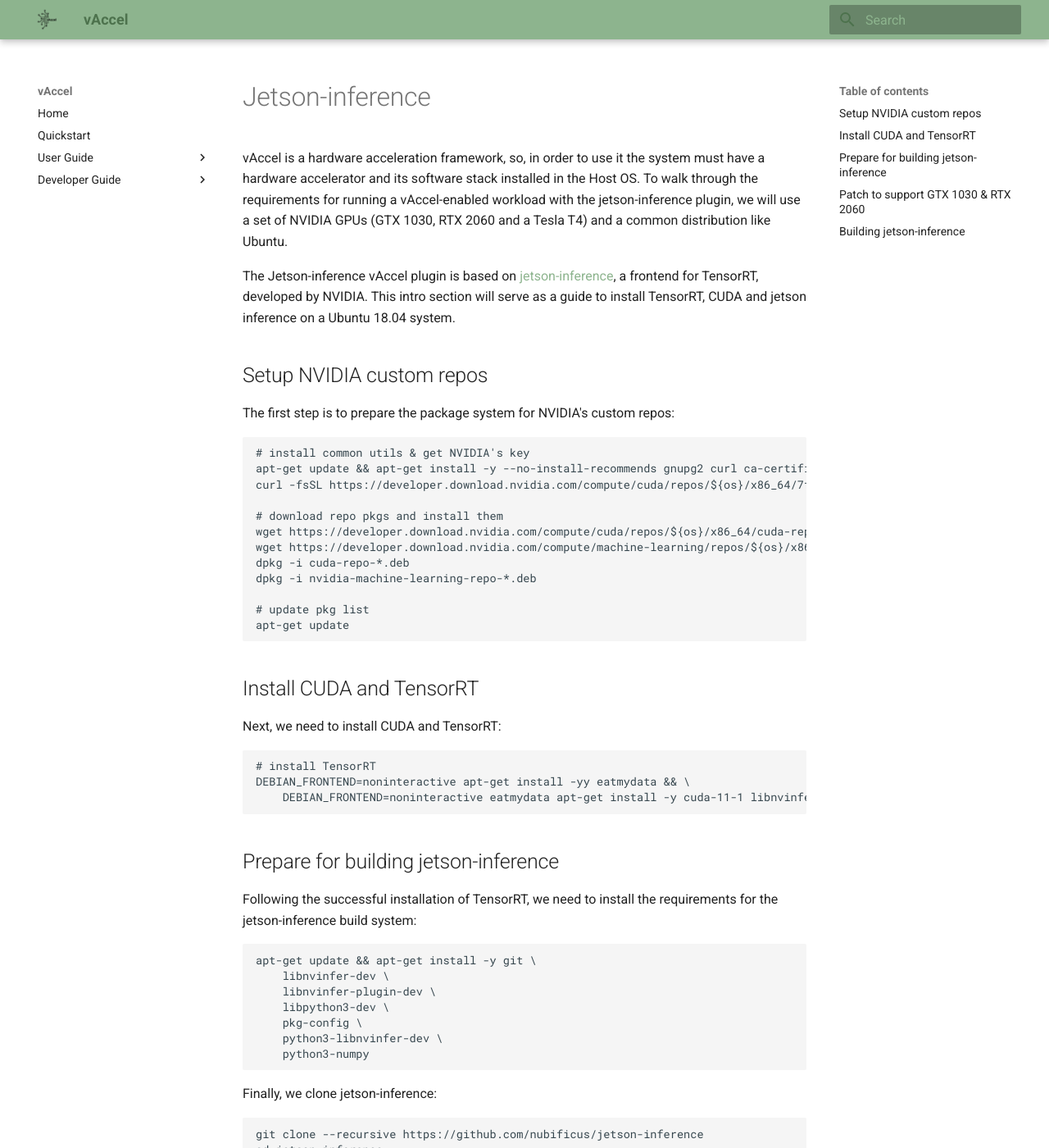
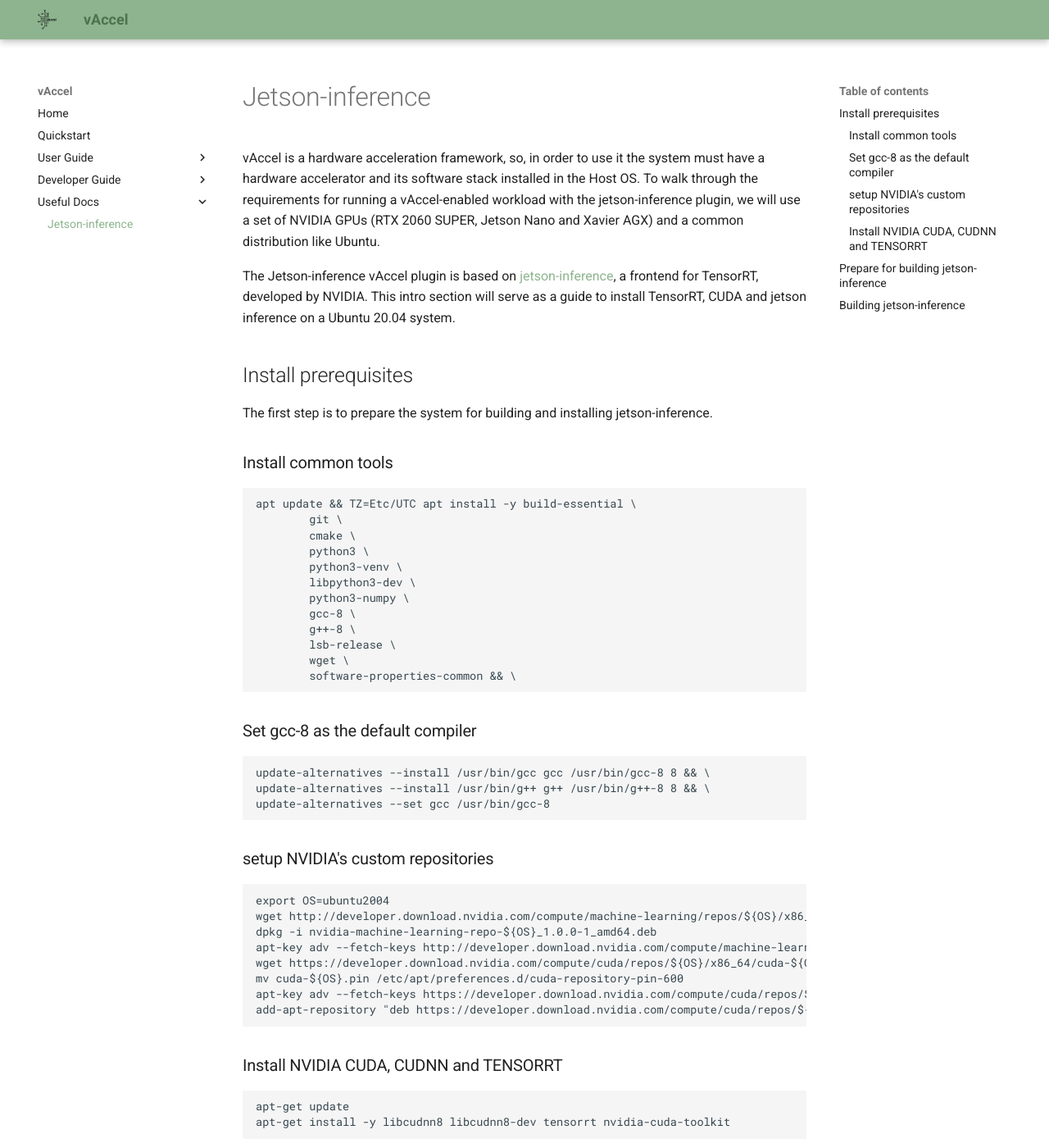
Before and after one commit to nubificus/vaccel-docs, an MkDocs documentation site: the page built from docs/jetson.md, in a window 1280 px wide and 1400 px high. Shown: the whole window at 82% size. Built offline with MkDocs 1.6.1 and Material for MkDocs 9.7.7, drawn with Linux system fonts in a browser that asks for light colours; some of the changed text lies outside the part shown.

Commit message:
add index files for each category, requires section-index plugin
Signed-off-by: Anastassios Nanos <ananos@nubificus.co.uk>

````diff
--- a/docs/jetson.md
+++ b/docs/jetson.md
@@ -3,124 +3,85 @@
 vAccel is a hardware acceleration framework, so, in order to use it the system
 must have a hardware accelerator and its software stack installed in the Host
 OS. To walk through the requirements for running a vAccel-enabled workload with
-the jetson-inference plugin, we will use a set of NVIDIA GPUs (GTX 1030,
-RTX 2060 and a Tesla T4) and a common distribution like Ubuntu.
+the jetson-inference plugin, we will use a set of NVIDIA GPUs (RTX 2060 SUPER,
+Jetson Nano and Xavier AGX) and a common distribution like Ubuntu.
 
 The Jetson-inference vAccel plugin is based on
-[jetson-inference](https://github.com/), a frontend for TensorRT, developed by
-NVIDIA. This intro section will serve as a guide to install TensorRT, CUDA and
-jetson inference on a Ubuntu 18.04 system.
+[jetson-inference](https://github.com/dusty-nv/jetson-inference), a frontend
+for TensorRT, developed by NVIDIA. This intro section will serve as a guide to
+install TensorRT, CUDA and jetson inference on a Ubuntu 20.04 system.
 
-## Setup NVIDIA custom repos
+## Install prerequisites
 
-The first step is to prepare the package system for NVIDIA's custom repos:
+The first step is to prepare the system for building and installing jetson-inference.
 
-```
-# install common utils & get NVIDIA's key
-apt-get update && apt-get install -y --no-install-recommends gnupg2 curl ca-certificates wget sudo
-curl -fsSL https://developer.download.nvidia.com/compute/cuda/repos/${os}/x86_64/7fa2af80.pub | apt-key add -
+### Install common tools
 
-# download repo pkgs and install them
-wget https://developer.download.nvidia.com/compute/cuda/repos/${os}/x86_64/cuda-repo-${os}_${cuda}-1_amd64.deb
-wget https://developer.download.nvidia.com/compute/machine-learning/repos/${os}/x86_64/nvidia-machine-learning-repo-${os}_1.0.0-1_amd64.deb
-dpkg -i cuda-repo-*.deb
-dpkg -i nvidia-machine-learning-repo-*.deb
-
-# update pkg list
-apt-get update
+```bash
+apt update && TZ=Etc/UTC apt install -y build-essential \
+        git \
+        cmake \
+        python3 \
+        python3-venv \
+        libpython3-dev \
+        python3-numpy \
+        gcc-8 \
+        g++-8 \
+        lsb-release \
+        wget \
+        software-properties-common && \
 ```
 
-## Install CUDA and TensorRT
+### Set gcc-8 as the default compiler
 
-Next, we need to install CUDA and TensorRT:
+```bash
+update-alternatives --install /usr/bin/gcc gcc /usr/bin/gcc-8 8 && \
+update-alternatives --install /usr/bin/g++ g++ /usr/bin/g++-8 8 && \
+update-alternatives --set gcc /usr/bin/gcc-8
+```
 
+### setup NVIDIA's custom repositories
+
+
+
+```bash
+export OS=ubuntu2004
+wget http://developer.download.nvidia.com/compute/machine-learning/repos/${OS}/x86_64/nvidia-machine-learning-repo-${OS}_1.0.0-1_amd64.deb
+dpkg -i nvidia-machine-learning-repo-${OS}_1.0.0-1_amd64.deb
+apt-key adv --fetch-keys http://developer.download.nvidia.com/compute/machine-learning/repos/${OS}/x86_64/7fa2af80.pub
+wget https://developer.download.nvidia.com/compute/cuda/repos/${OS}/x86_64/cuda-${OS}.pin
+mv cuda-${OS}.pin /etc/apt/preferences.d/cuda-repository-pin-600
+apt-key adv --fetch-keys https://developer.download.nvidia.com/compute/cuda/repos/${OS}/x86_64/3bf863cc.pub
+add-apt-repository "deb https://developer.download.nvidia.com/compute/cuda/repos/${OS}/x86_64/ /"
 ```
-# install TensorRT
-DEBIAN_FRONTEND=noninteractive apt-get install -yy eatmydata && \
-	DEBIAN_FRONTEND=noninteractive eatmydata apt-get install -y cuda-11-1 libnvinfer7 libnvonnxparsers7 libnvparsers7 libnvinfer-plugin7
+
+### Install NVIDIA CUDA, CUDNN and TENSORRT
+
+```bash
+apt-get update
+apt-get install -y libcudnn8 libcudnn8-dev tensorrt nvidia-cuda-toolkit
 ```
+
+
 
 ## Prepare for building jetson-inference
 
-Following the successful installation of TensorRT, we need to install the requirements for the jetson-inference build system:
-
-```
-apt-get update && apt-get install -y git \
-	libnvinfer-dev \
-	libnvinfer-plugin-dev \
-	libpython3-dev \
-	pkg-config \
-	python3-libnvinfer-dev \
-	python3-numpy
-```
-
-Finally, we clone jetson-inference:
+We clone jetson-inference:
 
 ```
 git clone --recursive https://github.com/nubificus/jetson-inference
 cd jetson-inference
 ```
 
-## Patch to support GTX 1030 & RTX 2060
-
-To support GTX 1030 and RTX 2060 we need to patch the source tree to add the relevant compute versions (`Enable-CM-60-75.patch`):
-
-
-```
-diff --git a/CMakeLists.txt b/CMakeLists.txt
-index 46c997dd..d4c3a56c 100644
---- a/CMakeLists.txt
-+++ b/CMakeLists.txt
-@@ -60,16 +60,18 @@ set(
-        ${CUDA_NVCC_FLAGS};
-     -O3
-        -gencode arch=compute_53,code=sm_53
-+       -gencode arch=compute_60,code=sm_60
-        -gencode arch=compute_62,code=sm_62
- )
-
- if(CUDA_VERSION_MAJOR GREATER 9)
--       message("-- CUDA ${CUDA_VERSION_MAJOR} detected, enabling SM_72")
-+       message("-- CUDA ${CUDA_VERSION_MAJOR} detected, enabling SM_72 and SM75")
-
-        set(
-                CUDA_NVCC_FLAGS
-                ${CUDA_NVCC_FLAGS};
-                -gencode arch=compute_72,code=sm_72
-+               -gencode arch=compute_75,code=sm_75
-        )
- endif()
-```
-
-```
-patch -p1 < Enable-CM-60-75.patch
-```
-
-Then, let's make sure we have a proper compiler & Cmake installed:
-
-```
-TZ=Europe/London
-ln -snf /usr/share/zoneinfo/$TZ /etc/localtime && echo $TZ > /etc/timezone
-apt-get install -y cmake build-essential
-```
-
-Jetson-inference assumes CUDA is installed in /usr/local/cuda. There is a
-possibility that cuda will be installed in a folder using the version numbering
-so to make sure the build system can find it we do the following:
-
-```
-ln -sf /usr/local/cuda-11.1 /usr/local/cuda
-```
-
 ## Building jetson-inference
 
-We create a build dir, enter it prepare the Makefiles:
+We create a build dir, enter it and prepare the Makefiles:
+
 ```
 mkdir build
 cd build
 
 BUILD_DEPS=YES cmake -DBUILD_INTERACTIVE=NO ../
-
 ```
 
 Finally, we issue the build command and we install it to our system:
--- a/mkdocs.yml
+++ b/mkdocs.yml
@@ -3,6 +3,7 @@
   - Home: index.md
   - Quickstart: quickstart.md
   - User Guide:
+    - user_guide.md
     - building.md
     - binaries.md
     - build_run_app.md
@@ -23,8 +24,12 @@
   #- examples.md
   #- usecases.md
   - Developer Guide:
+    - dev_guide.md
     - api.md
     - plugin.md
+  - Useful Docs:
+    - misc_docs.md
+    - jetson.md
 
 theme:
   name: material
@@ -50,3 +55,5 @@
   - stylesheets/extra.css
 gtags:
   - G-X2S0PFR6ZY
+plugins:
+  - section-index
````
Also changed, not shown: docs/misc_docs.md (added, +7 -0 lines), docs/user_guide.md (added, +1 -0 lines), docs/dev_guide.md (added).
